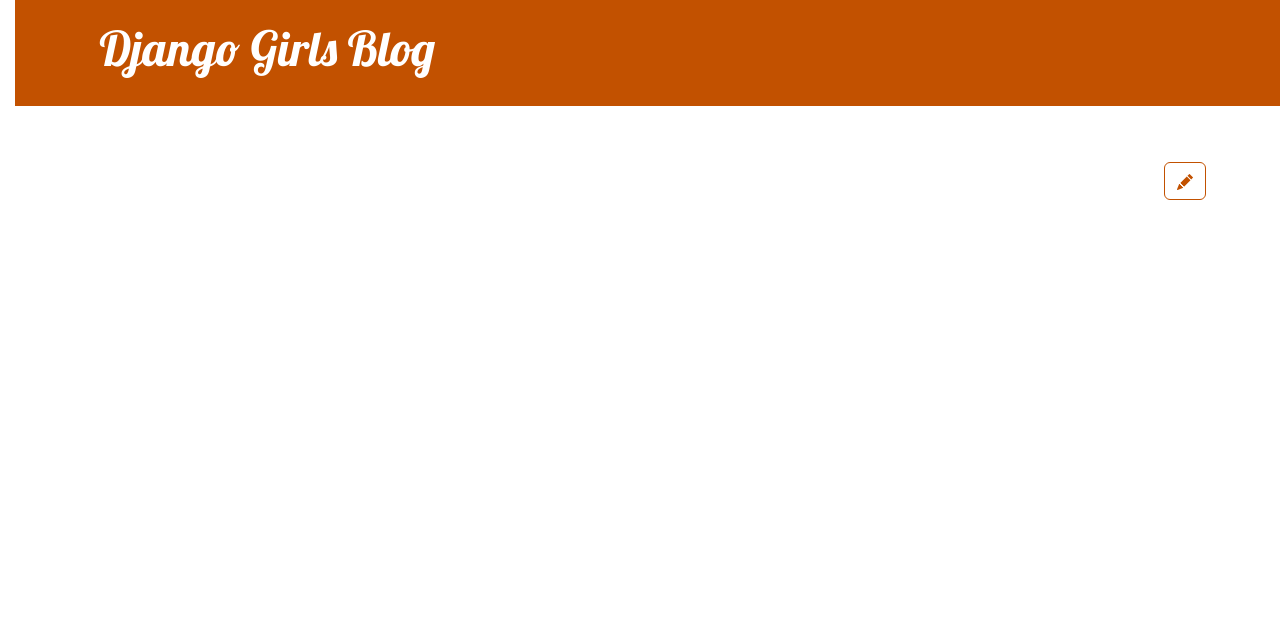
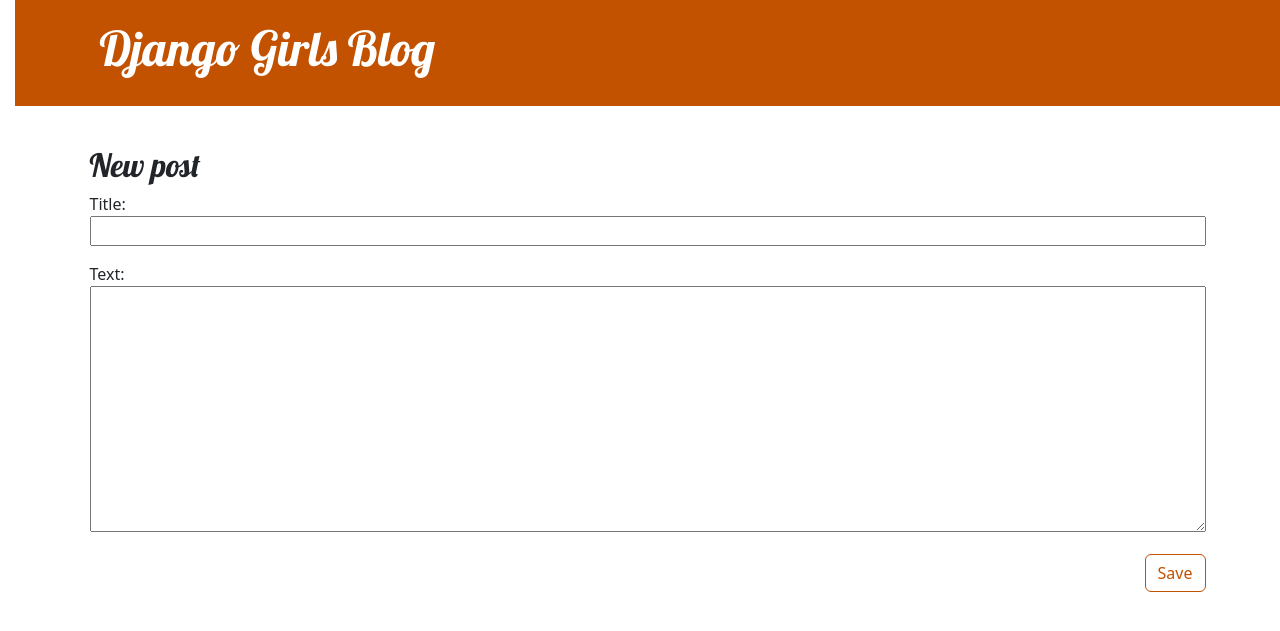
Before and after one commit to Pedro-AlvesB/djangoweb, a Django app: page /post/new/ in a window 1280 px wide. Shown: the top 631 px of the page. Run offline with Django 5.2, Linux system fonts and the light colour scheme.

Commit message:
changed void urls to blog/, requeriment postgres, docker build, fixed bugs in front end, add edit/

```diff
--- a/blog/templates/blog/base.html
+++ b/blog/templates/blog/base.html
@@ -18,7 +18,7 @@
             <h1><a href="/">Django Girls Blog</a></h1>
       </div>
     </header>
-        <main class="content container">
+    <main class="container">
         <div class="row">
             <div class="col">
             {% block content %}
--- a/blog/templates/blog/post_edit.html
+++ b/blog/templates/blog/post_edit.html
@@ -1,18 +1,9 @@
 {% extends 'blog/base.html' %}
 
 {% block content %}
-    <article class="post">
-        <aside class="actions">
-            <a class="btn btn-secondary" href="{% url 'post_edit' pk=post.pk %}">
-                {% include './icons/pencil-fill.svg' %}
-            </a>
-        </aside>
-        {% if post.published_date %}
-            <time class="date">
-                {{ post.published_date }}
-            </time>
-        {% endif %}
-        <h2>{{ post.title }}</h2>
-        <p>{{ post.text|linebreaksbr }}</p>
-    </article>
+    <h2>New post</h2>
+    <form method="POST" class="post-form">{% csrf_token %}
+        {{ form.as_p }}
+        <button type="submit" class="save btn btn-secondary">Save</button>
+    </form>
 {% endblock %}
--- a/blog/urls.py
+++ b/blog/urls.py
@@ -2,7 +2,7 @@
 from . import views
 
 urlpatterns = [
-    path('', views.post_list, name='post_list'),
+    path('blog/', views.post_list, name='post_list'),
     path('post/<int:pk>/', views.post_detail, name='post_detail'),
     path('post/new/', views.post_new, name='post_new'),
     path('post/<int:pk>/edit/', views.post_edit, name='post_edit'),
--- a/docker-compose.yml
+++ b/docker-compose.yml
@@ -18,6 +18,9 @@
       - 5432
   web:
     build: .
+    command: python manage.py runserver 0.0.0.0:8000
+    volumes:
+      - .:/app/
     container_name: ${CHAVE_CONTAINER_NAME}
     ports:
       - ${CHAVE_PORT}:8000
--- a/requirements.txt
+++ b/requirements.txt
@@ -1 +1,2 @@
 Django~=5.2.12
+psycopg2==2.9.12
```
Also changed, not shown: blog/templates/blog/post_detail.html (+7 -0 lines), mysite/settings.py (+6 -2 lines), 1 other file. Lines whose indentation alone changed are shown as unchanged.
